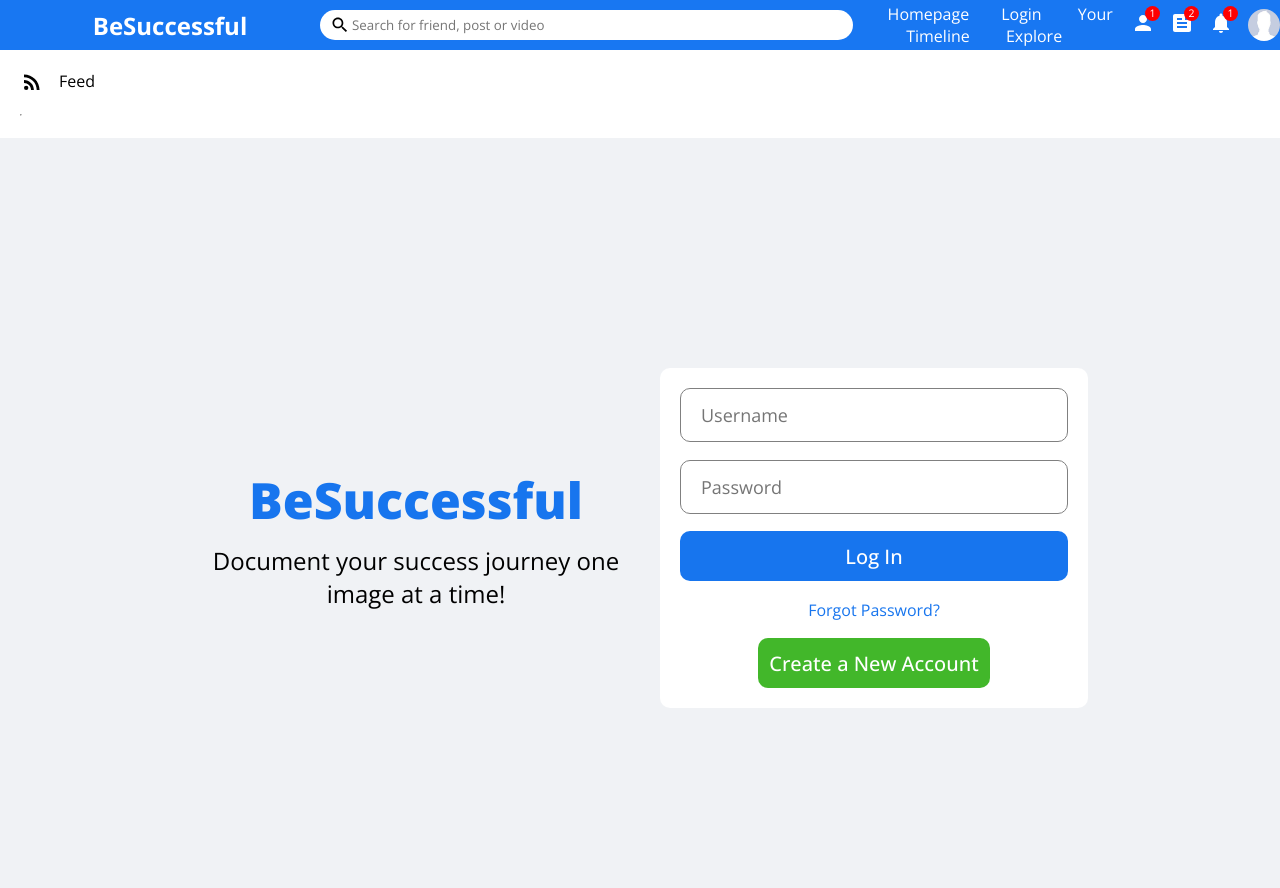
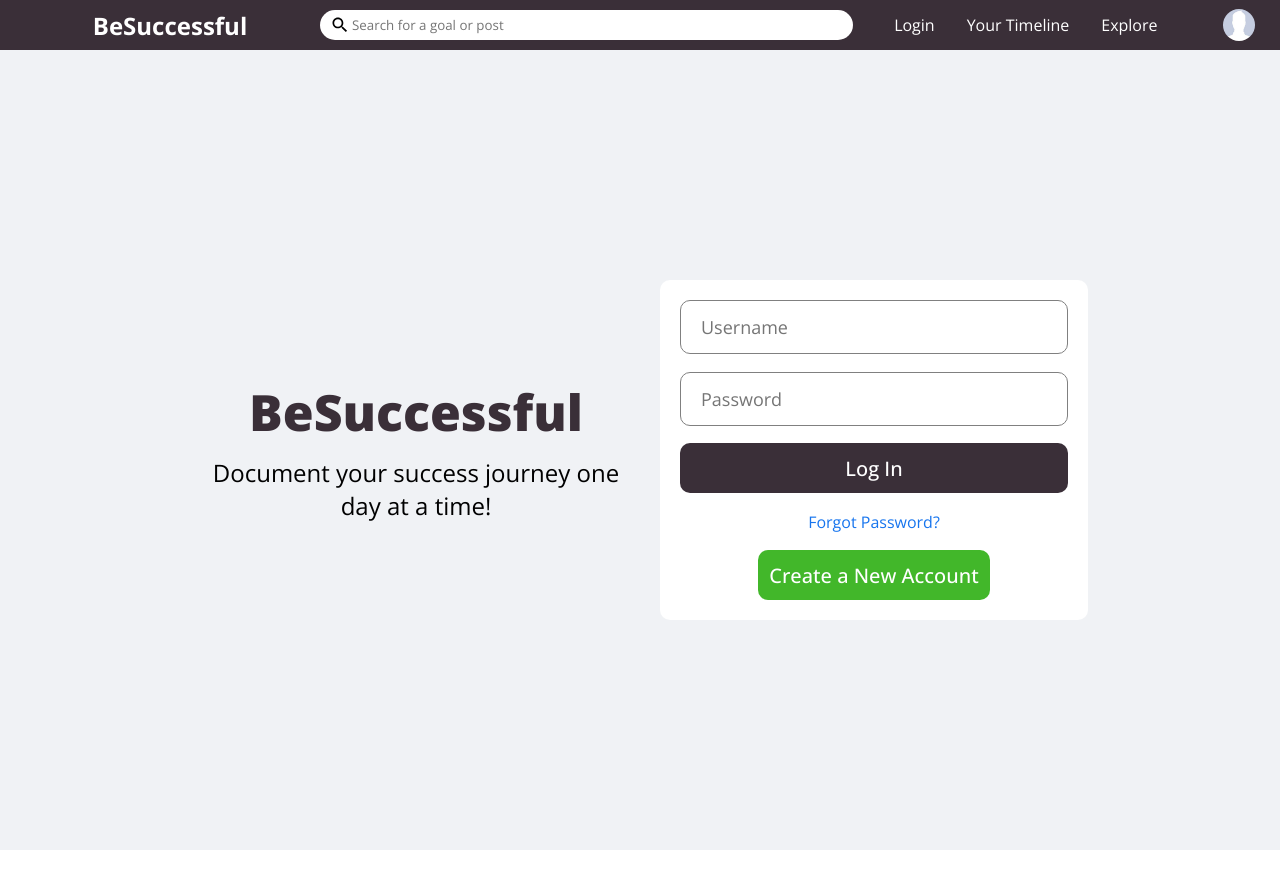
Before and after one commit to douglashuangg/HackWestern9, a React (Create React App) app in the folder client/: page /login in a window 1280 px wide. Shown: the top 888 px of the page. After the commit the page ends 850 px from the top, so only its background shows below. Built offline with nearby package versions, Linux system fonts and the light colour scheme; what survey-core would draw is missing.

Commit message:
fix styling, fix getuser data

```diff
--- a/client/src/App.css
+++ b/client/src/App.css
@@ -59,3 +59,7 @@ textarea {
   min-height: 30px;
   min-width: 120px;
 }
+
+.button3:hover {
+  cursor: pointer;
+}
--- a/client/src/components/Timeline.js
+++ b/client/src/components/Timeline.js
@@ -16,12 +16,14 @@ function Timeline() {
     getAllUserPosts();
   }, []);
   function getAllUserPosts() {
+    setTimeout(() => {
       fetch("/GetAllUserPosts")
         .then((res) => res.json())
         .then((data) => {
           setReceivedPosts(data.message);
           console.log(data);
         });
+    }, 1000);
   }
 
   function savePost() {
@@ -56,18 +58,21 @@ function Timeline() {
           placeholder="What did you learn today?"
           onChange={updatePost}
         ></textarea>
-        <label>Goal</label>
-        <textarea
-          placeholder="What goal is this under (should be select options)"
+        {/* <label>Goal</label> */}
+        {/* <textarea
+          placeholder="What goal is this under?"
           onChange={updateGoal}
-        ></textarea>
+        ></textarea> */}
         <button className="button3" onClick={savePost}>
           Save
         </button>
         {/* <p>{data.post}</p>
       <p>{goal.goal}</p> */}
 
-        {receivedPosts.reverse().map((item) => (
+        {receivedPosts
+          .filter((x) => x.posts !== "")
+          .reverse()
+          .map((item) => (
             <div
               style={{
                 padding: "0",
@@ -88,7 +93,7 @@ function Timeline() {
               >
                 <h1 style={{ padding: "1rem 0 0 0" }}>Your highlight</h1>
                 <p>{item.posts}</p>
-              <p style={{ color: "red" }}>{item.goal}</p>
+                {/* <p style={{ color: "red" }}>{item.goal}</p> */}
               </div>
             </div>
           ))}
--- a/client/src/components/sidebar/sidebar.css
+++ b/client/src/components/sidebar/sidebar.css
@@ -1,8 +1,8 @@
 .sidebar {
   flex: 1;
-  /* height: calc(100vh - 50px); */
+  height: calc(100vh - 50px);
   width: 1px;
-  /* overflow-y: scroll; */
+  overflow-y: scroll;
   position: sticky;
   top: 50px;
 }
--- a/client/src/components/topbar/Topbar.css
+++ b/client/src/components/topbar/Topbar.css
@@ -1,7 +1,7 @@
 .topbarContainer {
   height: 50px;
   width: 100%;
-  background-color: #1877f2;
+  background-color: rgb(58, 47, 56);
   display: flex;
   align-items: center;
   position: sticky;
--- a/client/src/components/topbar/Topbar.jsx
+++ b/client/src/components/topbar/Topbar.jsx
@@ -6,13 +6,23 @@ export default function Topbar() {
   return (
     <div className="topbarContainer">
       <div className="topbarLeft">
-        <span className="logo">BeSuccessful</span>
+        <Link
+          style={{
+            padding: "1rem",
+            color: "white",
+            cursor: "pointer",
+            textDecoration: "none",
+          }}
+          to="/"
+        >
+          <span className="logo">BeSuccessful</span>
+        </Link>
       </div>
       <div className="topbarCenter">
         <div className="searchbar">
           <Search className="searchIcon" />
           <input
-            placeholder="Search for friend, post or video"
+            placeholder="Search for a goal or post"
             className="searchInput"
           />
         </div>
@@ -29,20 +39,9 @@ export default function Topbar() {
               cursor: "pointer",
               textDecoration: "none",
             }}
-            to="/"
-          >
-            Homepage
-          </Link>
-          <Link
-            style={{
-              padding: "1rem",
-              color: "white",
-              cursor: "pointer",
-              textDecoration: "none",
-            }}
             to="/login"
           >
-            Login{" "}
+            Login
           </Link>
           <Link
             style={{
@@ -53,7 +52,7 @@ export default function Topbar() {
             }}
             to="/yourtimeline"
           >
-            Your Timeline{" "}
+            Your Timeline
           </Link>
           <Link
             style={{
@@ -64,11 +63,11 @@ export default function Topbar() {
             }}
             to="/explore"
           >
-            Explore{" "}
+            Explore
           </Link>
         </div>
-        <div className="topbarIcons">
-          <div className="topbarIconItem">
+        {/* <div className="topbarIcons"> */}
+        {/* <div className="topbarIconItem">
             <Person />
             <span className="topbarIconBadge">1</span>
           </div>
@@ -79,8 +78,8 @@ export default function Topbar() {
           <div className="topbarIconItem">
             <Notifications />
             <span className="topbarIconBadge">1</span>
-          </div>
-        </div>
+          </div> */}
+        {/* </div> */}
         <img src="/assets/Pfp/Pfp1.jpg" alt="" className="topbarImg" />
       </div>
     </div>
--- a/client/src/pages/home/Home.jsx
+++ b/client/src/pages/home/Home.jsx
@@ -9,7 +9,7 @@ export default function Home() {
     <>
       <Topbar />
       <div className="homeContainer">
-        <Sidebar />
+        {/* <Sidebar /> */}
         {/* <Feed />
         <Rightbar /> */}
       </div>
--- a/client/src/pages/login/Login.jsx
+++ b/client/src/pages/login/Login.jsx
@@ -42,7 +42,7 @@ export default function Login() {
         <div className="loginLeft">
           <h3 className="loginLogo">BeSuccessful</h3>
           <span className="loginDesc">
-            Document your success journey one image at a time!
+            Document your success journey one day at a time!
           </span>
         </div>
         <div className="loginRight">
--- a/client/src/pages/login/login.css
+++ b/client/src/pages/login/login.css
@@ -24,7 +24,7 @@
 .loginLogo {
   font-size: 50px;
   font-weight: 800;
-  color: #1775ee;
+  color: rgb(58, 47, 56);
   margin-bottom: 10px;
 }
 
@@ -32,7 +32,7 @@
   font-size: 24px;
 }
 
-.loginBox{
+.loginBox {
   height: 300px;
   padding: 20px;
   background-color: white;
@@ -43,7 +43,7 @@
   margin-left: 20px;
 }
 
-.loginInput{
+.loginInput {
   height: 50px;
   border-radius: 10px;
   border: 1px solid gray;
@@ -51,15 +51,15 @@
   padding-left: 20px;
 }
 
-.loginInput:focus{
+.loginInput:focus {
   outline: none;
 }
 
-.loginButton{
+.loginButton {
   height: 50px;
   border-radius: 10px;
   border: none;
-    background-color: #1775ee;
+  background-color: rgb(58, 47, 56);
   color: white;
   font-size: 20px;
   font-weight: 500;
@@ -67,17 +67,17 @@
 }
 
 .loginButton:active {
-  background-color: #1775ee;
+  background-color: rgb(30, 24, 29);
   box-shadow: 0 5px #666;
   transform: translateY(4px);
 }
 
-.loginForgot{
+.loginForgot {
   text-align: center;
   color: #1775ee;
 }
 
-.loginRegisterButton{
+.loginRegisterButton {
   width: 60%;
   align-self: center;
   height: 50px;
--- a/client/src/pages/profile/Profile.jsx
+++ b/client/src/pages/profile/Profile.jsx
@@ -14,12 +14,12 @@ export default function Profile() {
   return (
     <>
       <Topbar />
-      <Sidebar />
+      {/* <Sidebar /> */}
 
       <div className="profile">
         <Routes>
           <Route path="*" element=<NotFound /> />
-          <Route path="/" element={<Navigate to='/login'/>} exact />
+          <Route path="/" element={<Navigate to="/login" />} exact />
           <Route path="/login" element=<Login /> />
           <Route path="/survey" element=<Survey /> />
           <Route path="/yourtimeline" element=<Timeline /> />
```
Also changed, not shown: 2 other files (tests, documents, lock files or other folders). Lines whose indentation alone changed are shown as unchanged.
